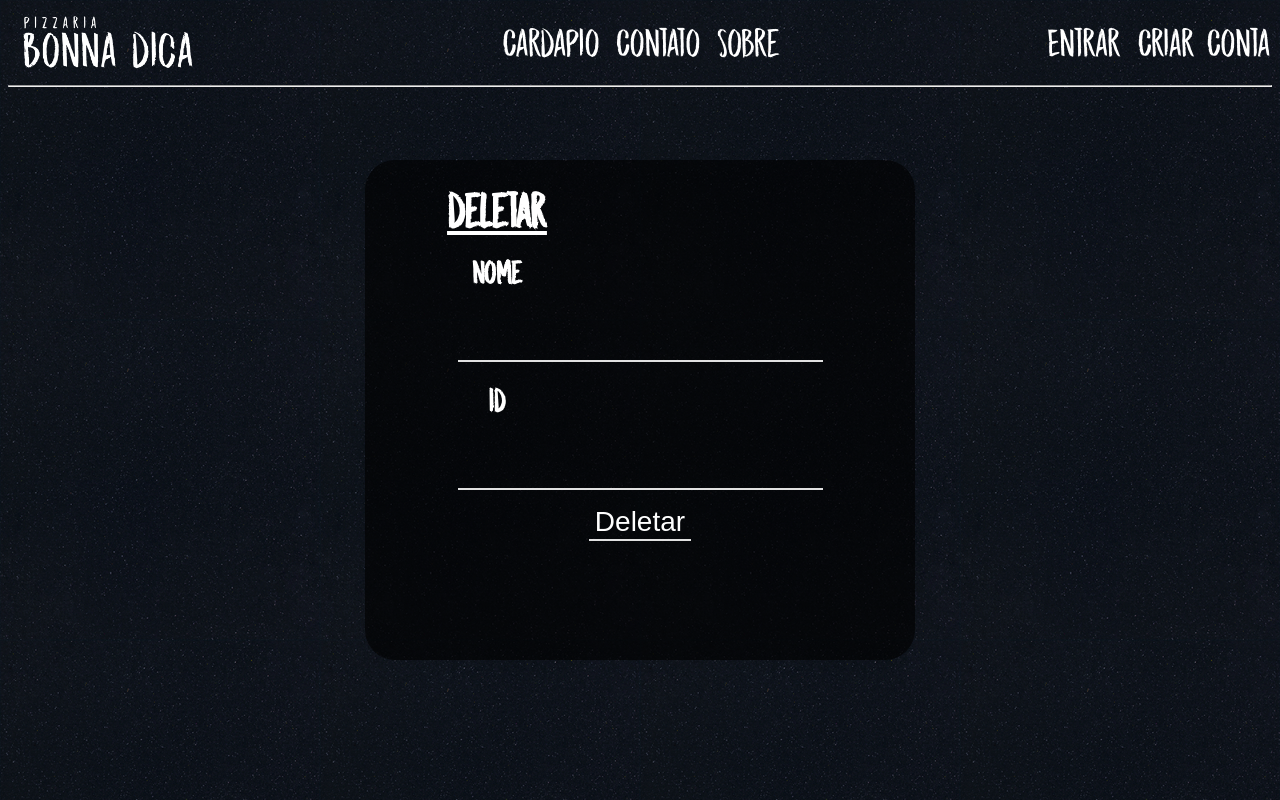
After one commit to h-queiroz/PROJETO-2SEMESTRE-2023, a PHP site: page /deletar-pizza.php in a window 1280 px wide. The commit adds this page. Run offline with PHP 8.4, Linux system fonts and the light colour scheme; data that the repository does not hold is empty.

Commit message:
create criar-pizza and deletar-pizza

```diff
--- /dev/null
+++ b/deletar-pizza.php
@@ -0,0 +1,86 @@
+<?php
+session_start();
+
+include "conexao.php";
+  //criando uma variavel com o valor cadastrado
+  $nome=$_POST['nome'];
+  $id=$_POST['id'];
+
+
+
+  $sql="DELETE * FROM pizza where id = '$id' and nome = '$nome'";
+  //pegando os valores do banco de dados
+
+  $result = $conexao->query($sql);
+
+  echo "<pre>";
+  print_r($result);
+  echo"</pre>";
+
+  //verificando o id e nome
+    if(mysqli_query($conexao, $sql)){
+    "<script language='javascript' type='text/javascript'>
+    alert('pizza deletada com sucesso');window.location
+    .href='cardapio.php';</script>";
+  }else{
+    echo"<script language='javascript'>
+    alert('pizza não encontrada');</script>";
+  }
+
+  ?>
+
+<!DOCTYPE html>
+<html lang="pt-br">
+<head>
+  <meta charset="UTF-8" />
+  <meta name="viewport" content="width=device-width, initial-scale=1.0" />
+  <link rel="stylesheet" href="styles/login.css" />
+  <link rel="icon" href="imgs/pizza.png" type="image/x-icon">
+  <link rel="preconnect" href="https://fonts.googleapis.com">
+  <link rel="preconnect" href="https://fonts.gstatic.com" crossorigin>
+  <title>Pizzaria Bonna Dica</title>
+</head>
+
+<body>
+<header class="top">
+  <div class="logo">
+    <a href="index.php">
+      <img src="imgs/logo_transparente.png" alt="logo">
+    </a>
+    </div>
+  <div class="paginas">
+    <a href="cardapio.php">Cardapio</a>
+    <a href="contato.php">Contato</a>
+    <a href="sobre.php">Sobre</a>
+
+    <?php if(isset($_SESSION['id'])){
+      $usuario = $_SESSION['nome'];
+      ?>
+      <div class="login">
+        <a href="perfil.php"> <?php echo"$usuario";?> </a>
+        <a href="deslogar.php">sair</a>
+      </div>
+    <?php }else{  ?>
+      <div class="login">
+        <a href="login.php">Entrar</a>
+        <a href="cadastro.php">Criar Conta</a>
+      </div>
+    <?php } ?>
+
+  </div>
+</header>
+<hr>
+<div class="box">
+  <form action="deletar-pizza.php" method="post">
+  <h1>deletar</h1>
+  <h2>nome</h2>
+  <input type="nome" name="nome" placeholder="">
+  <h2>id</h2>
+  <input type="text" name="id" placeholder="">
+  <div class="submit">
+    <input type="submit" name="Deletar" value="Deletar" placeholder="">
+  </div>
+    </div>
+  </main>
+</body>
+</html>
--- a/sobre.php
+++ b/sobre.php
@@ -38,7 +38,6 @@
         <a href="cadastro.php">Criar Conta</a>
       </div>
     <?php } ?>
-
   </div>
 </header>
 <hr>
@@ -57,8 +56,8 @@
     Para comemorar esse amor pela pizza em 1985, o dia 10 de julho foi escolhido como o dia Mundial da Pizza.
   </p>
 </main>
-<footer class="direitos-autorais">
-  <p>Desde 2008 oferecendo a melhor experiência em pizza!</p>
+<!--<footer class="direitos-autorais">
+  <p>Desde 2008 oferecendo a melhor experiência em pizza!</p>-->
 </footer>
 </body>
 </html>
--- a/styles/cardapio.css
+++ b/styles/cardapio.css
@@ -94,6 +94,11 @@ transform: translate(-50%, -50%);
 
 }
 
+.pizza a{
+  color:white;
+  text-decoration: none;
+}
+
 .box{
   width: 150px;
   position: absolute;
--- a/styles/index.css
+++ b/styles/index.css
@@ -7,7 +7,10 @@
 body{
     background-image: url("../imgs/black-bg.jpg");
     background-size: 25%;
+    margin: 0px;
+    padding: 0px;
 }
+
 
 .logo img{
   width: 200px;
--- a/styles/login.css
+++ b/styles/login.css
@@ -109,11 +109,6 @@ h2{
   padding-inline: 200px;
 }
 
-input {
-  cursor: pointer;
-
-}
-
 input[type=submit]{
   cursor: pointer;
 }
```
Also changed, not shown: cardapio.php (+5 -6 lines), criar-pizza.php (added, +76 -0 lines), styles/sobre.css (+17 -11 lines).
